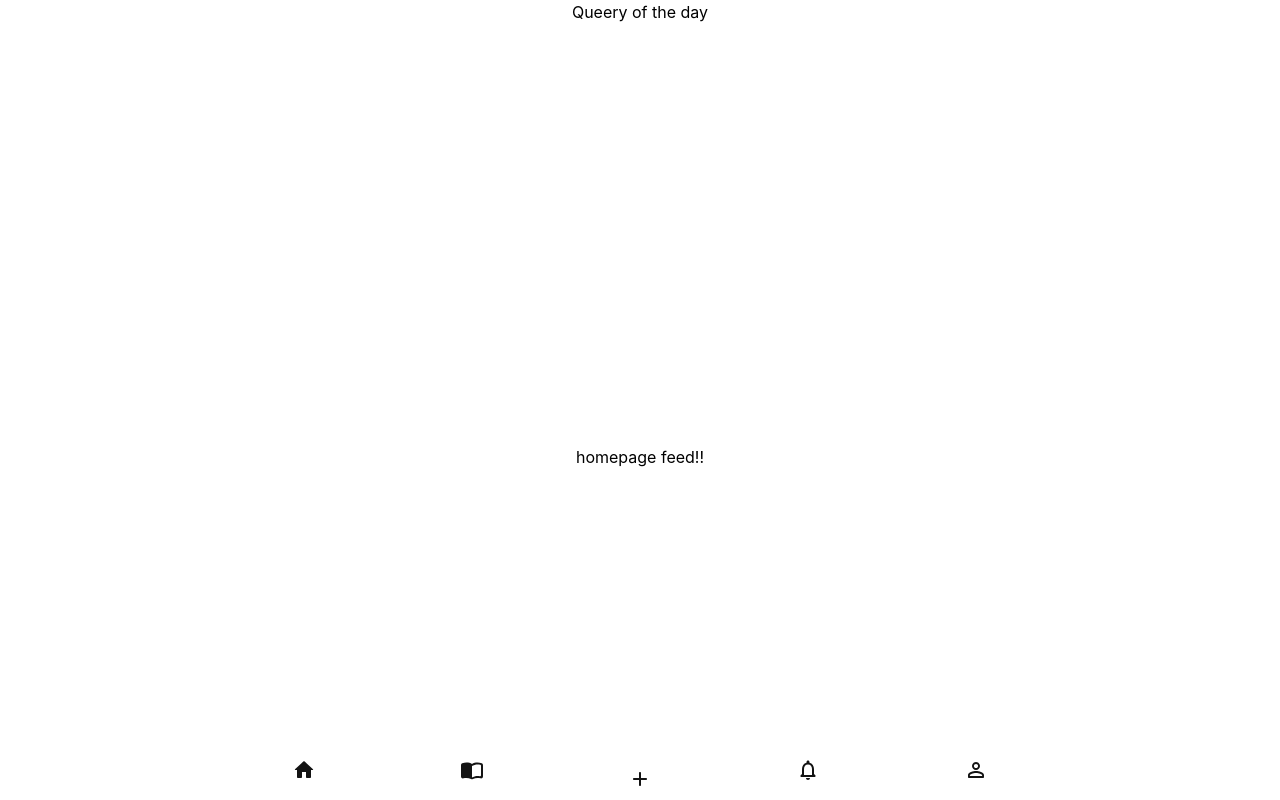
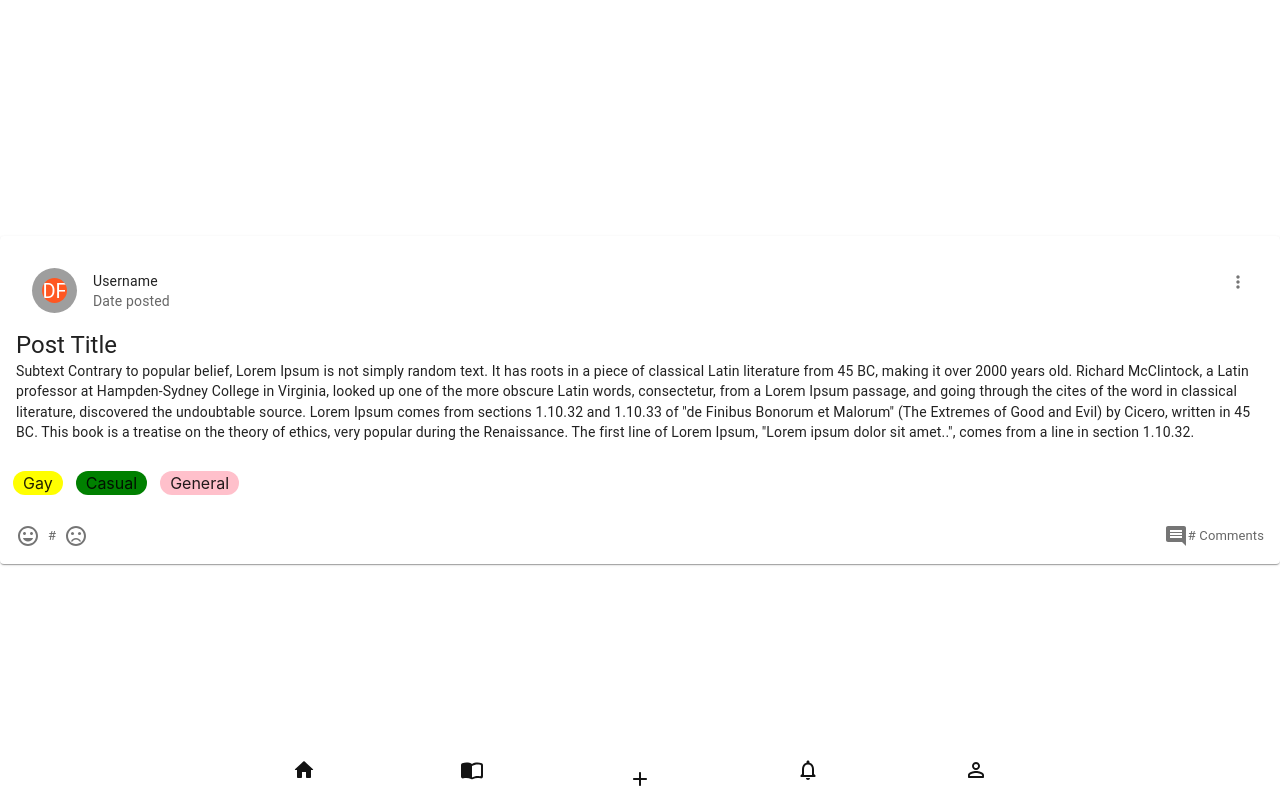
Before and after one commit to IGAQ/NextApp, a Next.js app: page /homepage in a window 1280 px wide. Built offline with nearby package versions, Linux system fonts and the light colour scheme; grey boxes are pictures that could not be loaded.

Commit message:
a base card with no props

```diff
--- /dev/null
+++ b/comps/SCard/index.js
@@ -0,0 +1,65 @@
+import Card from '@mui/material/Card';
+import CardActions from '@mui/material/CardActions';
+import CardContent from '@mui/material/CardContent';
+import Typography from '@mui/material/Typography';
+import IconButton from '@mui/material/IconButton';
+import InsertEmoticonIcon from '@mui/icons-material/InsertEmoticon';
+import SentimentVeryDissatisfiedIcon from '@mui/icons-material/SentimentVeryDissatisfied';
+import CommentIcon from '@mui/icons-material/Comment';
+import CardHeader from '@mui/material/CardHeader';
+import MoreVertIcon from '@mui/icons-material/MoreVert';
+import Tag from '../base/tags';
+import Profile from '../base/avatars';
+
+export default function SCard (){
+
+    return (
+                <Card sx={{ minWidth: 275 }}>
+                    <CardContent>
+                        <CardHeader
+                            avatar={
+                                    <Profile>
+                                    </Profile>
+                                }
+                                action={
+                                <IconButton aria-label="settings">
+                                    <MoreVertIcon fontSize='small'/>
+                                </IconButton>
+                                }
+                                title="Username"
+                                subheader="Date posted"
+                        />
+                            <Typography variant="h5" component="div">
+                                Post Title
+                            </Typography>
+                            <Typography variant="body2">
+                                Subtext Contrary to popular belief, Lorem Ipsum is not simply random text. It has roots in a piece of classical Latin literature from 45 BC, making it over 2000 years old. Richard McClintock, a Latin professor at Hampden-Sydney College in Virginia, looked up one of the more obscure Latin words, consectetur, from a Lorem Ipsum passage, and going through the cites of the word in classical literature, discovered the undoubtable source. Lorem Ipsum comes from sections 1.10.32 and 1.10.33 of "de Finibus Bonorum et Malorum" (The Extremes of Good and Evil) by Cicero, written in 45 BC. This book is a treatise on the theory of ethics, very popular during the Renaissance. The first line of Lorem Ipsum, "Lorem ipsum dolor sit amet..", comes from a line in section 1.10.32.
+                            </Typography>
+                    </CardContent>
+                        <CardActions>
+                            <Tag text="Gay" bgcolor="yellow"></Tag>
+                            <Tag text="Casual" bgcolor='green'></Tag>
+                            <Tag text="General" bgcolor='pink'></Tag>
+                        </CardActions>
+                        <CardActions disableSpacing>
+                            <IconButton aria-label="add to favorites">
+                                <InsertEmoticonIcon />
+                            </IconButton>
+                                <Typography sx={{ fontSize: 13 }} color="text.secondary">
+                                                #
+                                        </Typography>
+                                <IconButton aria-label="share">
+
+                                        <SentimentVeryDissatisfiedIcon />
+                                </IconButton>
+                                <IconButton sx={{ ml: "auto" }}>
+                                        <CommentIcon />
+                                        <Typography sx={{ fontSize: 13 }} color="text.secondary">
+                                                # Comments
+                                        </Typography>
+                                </IconButton>
+
+                        </CardActions>
+                        </Card>
+    )
+}
--- a/comps/base/avatars/index.js
+++ b/comps/base/avatars/index.js
@@ -6,7 +6,6 @@ import { deepOrange, deepPurple } from "@mui/material/colors";
 const AvatarDiv = styled.div`
 border-radius: 100%;
 padding: 10px;
-margin: 10px;
 background-image: url(${props=>props.bgimage || "http://placekitten.com/50/50"});
 width: fit-content;
 `;
--- a/comps/base/tags/index.js
+++ b/comps/base/tags/index.js
@@ -1,4 +1,3 @@
-import { buttonGroupClasses } from "@mui/material";
 import styled from "styled-components";
 
     const TagDiv = styled.div`
@@ -9,19 +8,23 @@ import styled from "styled-components";
     border-radius: 20px;
     padding: 5px 10px;
     margin: 5px;
-    width: 5em;
-    height: 2em;
+    min-width: 3em;
+    height: 1.5em;
+    position: relative;
+    bottom: 0;
+    left: 0;
     `;
 
 export default function Tag ({
     text = "Tag",
+    bgcolor = "blue",
 }){
 
     return (
-        <TagDiv>
-            <h4>
+        <TagDiv bgcolor={bgcolor}>
+            <div>
                 {text}
-            </h4>
+            </div>
         </TagDiv>
     )
 }
--- a/pages/homepage.js
+++ b/pages/homepage.js
@@ -9,7 +9,7 @@ import AddRoundedIcon from '@mui/icons-material/AddRounded';
 import NotificationsNoneRoundedIcon from '@mui/icons-material/NotificationsNoneRounded';
 import PersonOutlineRoundedIcon from '@mui/icons-material/PersonOutlineRounded';
 import NewPost from '../comps/modals/newPost';
-
+import SCard from '../comps/SCard';
 
 
 export default function Homepage(props){
@@ -60,8 +60,10 @@ export default function Homepage(props){
 
         return(
                 <Wrapper>
-                        <FlexBox justify = 'flex-start' dir = 'column' align = 'flex-start' flex = '1'> Queery of the day</FlexBox>
-                        <FlexBox flex = '6'>homepage feed!! </FlexBox>
+                        {/* <FlexBox justify = 'flex-start' dir = 'column' align = 'flex-start' flex = '1'> Queery of the day </FlexBox> */}
+                        {/* <FlexBox flex = '6'>homepage feed!! </FlexBox> */}
+                        <SCard/>
+
                         {postModal && <NewPost onClick = {closePostModal}/>}
                         {postModal && <ModalBackdrop onClick = {closePostModal}/>}
 
```
Also changed, not shown: 1 other file (tests, documents, lock files or other folders).
